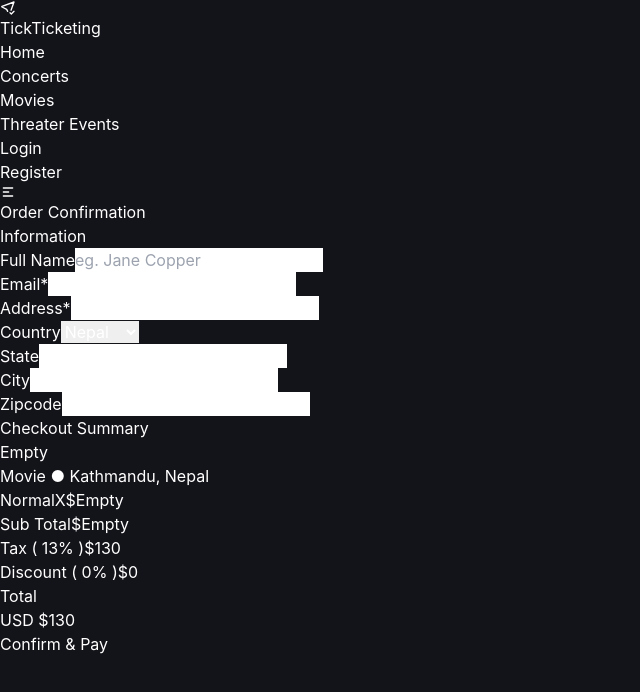
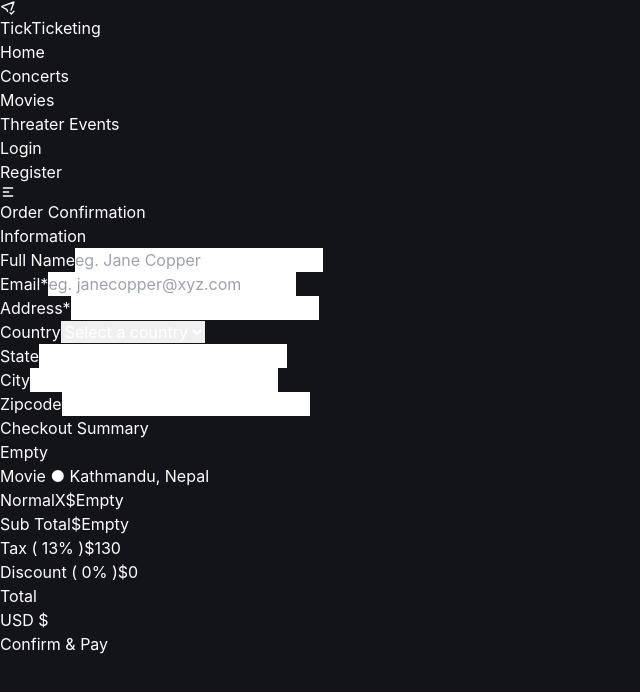
Before and after one commit to nepidkhadka/Ticketing, a React (Vite) app: page /checkout in a window 1280 px wide. Shown: the top 692 px of the page, without its empty margins (0-640 px from the left). Built offline with nearby package versions, Linux system fonts and the light colour scheme.

Commit message:
Changes to Checkout Component -- User Form Input Bind & Validation

```diff
--- a/src/Components/Cart.jsx
+++ b/src/Components/Cart.jsx
@@ -1,5 +1,5 @@
 import React, { useState, useEffect, useContext } from "react";
-import { Link, Navigate, useNavigate, useParams } from "react-router-dom";
+import { Link, useNavigate, useParams } from "react-router-dom";
 import { IoCalendarOutline } from "react-icons/io5";
 import { FaLocationDot } from "react-icons/fa6";
 import { FaMinus } from "react-icons/fa6";
@@ -14,7 +14,7 @@
     subtotal: 500,
   });
 
-  const {ticketdata, setticketdata} = useContext(CartContext);
+  const { ticketdata, setticketdata } = useContext(CartContext);
 
   //UseState for Movie Data & Loading
   const [currentMovie, setcurrentMovie] = useState();
@@ -37,7 +37,7 @@
 
   //Plus Button Click Function
   const handleClickPlus = () => {
-    if (price.qty < 5) {
+    if (price.qty < 10) {
       setprice({
         ...price,
         qty: price.qty + 1,
@@ -48,14 +48,16 @@
 
   //Save Data To Cart Context
   const handleCheckout = () => {
+    const mytempsubtotal = price.subtotal;
     setticketdata({
       ...ticketdata,
-        ticketprice:price.ticketprice,
-        moviename:currentMovie.original_title,
+      ticketprice: price.ticketprice,
+      moviename: currentMovie.original_title,
       qty: price.qty,
       subtotal: price.subtotal,
-    })
-    navigate("/checkout")
+      totalprice : mytempsubtotal+ticketdata.tax
+    });
+    navigate("/checkout");
   };
 
   //SideEffects for Fetching API Data & To Set Loading Value To False
@@ -91,7 +93,8 @@
     );
 
   return (
-    //Container For Movie & Event Box
+    // Section & Container For Movie & Event Box
+    <section>
       <div className="container py-20 px-6 sm:px-1 mx-auto">
         <div className="cart sm:relative flex flex-col items-center sm:block">
           <div className="moviebox max-w-[240px]">
@@ -176,6 +179,7 @@
           </div>
         </div>
       </div>
+    </section>
   );
 };
 
--- a/src/Components/Checkout.jsx
+++ b/src/Components/Checkout.jsx
@@ -1,17 +1,38 @@
 import React, { useContext } from "react";
 import CartContext from "../Context/CartContext";
+import { useNavigate } from "react-router-dom";
 
 const Checkout = () => {
-  const { ticketdata } = useContext(CartContext);
+  const navigate =  useNavigate();
+
+  //Context Destrcturing For State Access
+  const { ticketdata, userData, setuserData } = useContext(CartContext);
+
+  // Two Way Bind For User Data Input
+  const handleFormChange = (e) => {
+    const { name, value } = e.target;
+    setuserData((prev) => ({ ...prev, [name]: value }));
+  };
+
+  //Form Validation
+  const validateForm=()=> {
+    if (userData.fullname.length == 0  || userData.email.length == 0 || userData.country.length == 0 || userData.state.length == 0 || userData.city.length == 0 || userData.zipcode.length == 0) {
+      alert('Invalid Form, Fill Up All Details')
+    }else{
+      navigate("/")
+    }
+
+  }
+
   return (
     <section>
-      <div className="container py-10 mx-auto">
+      <div className="container py-10 px-2 mx-auto">
         <div className="px-2 sm:p-0 text-xl font-medium">
           <h2>Order Confirmation</h2>
         </div>
         <div className="line w-full my-6 bg-[#252d3c] h-[1px]"></div>
-        <div className="flex justify-center sm:justify-between flex-wrap ">
-          <div className="bg-[#1c1c24] p-6 mt-6 rounded-md border-[#252d3c] border w-2/3 ">
+        <div className="flex justify-center sm:justify-between flex-wrap">
+          <div className="bg-[#1c1c24] p-6 mt-6 rounded-md border-[#252d3c] border w-3/5 ">
             <h4 className="text-lg">Information</h4>
             <form action="#" className="mt-8 grid grid-cols-6 gap-6">
               <div className="col-span-6">
@@ -23,6 +44,8 @@
                 </label>
 
                 <input
+                  onChange={handleFormChange}
+                  value={userData.fullname}
                   type="text"
                   id="fullname"
                   name="fullname"
@@ -40,9 +63,12 @@
                 </label>
 
                 <input
+                  onChange={handleFormChange}
+                  value={userData.email}
                   type="email"
                   id="email"
                   name="email"
+                  placeholder="eg. janecopper@xyz.com"
                   className="mt-2 w-full rounded-md h-10 p-4 outline-none border-[#252d3c] bg-inherit border"
                 />
               </div>
@@ -56,6 +82,8 @@
                 </label>
 
                 <input
+                  onChange={handleFormChange}
+                  value={userData.address}
                   type="text"
                   id="address"
                   name="address"
@@ -72,19 +100,25 @@
                 </label>
 
                 <select
+                  onChange={handleFormChange}
+                  value={userData.country}
+                  name="country"
                   id="country"
                   className="mt-2 w-full rounded-md h-10 p-2 outline-none dark:text-white border-[#252d3c] bg-inherit border"
                 >
-                  <option className="bg-[#252d3c]" value="nepal">
+                  <option className="bg-[#252d3c]" value="" disabled>
+                    Select a country
+                  </option>
+                  <option className="bg-[#252d3c]" value="Nepal">
                     Nepal
                   </option>
-                  <option className="bg-[#252d3c]" value="usa">
+                  <option className="bg-[#252d3c]" value="USA">
                     USA
                   </option>
-                  <option className="bg-[#252d3c]" value="china">
+                  <option className="bg-[#252d3c]" value="China">
                     China
                   </option>
-                  <option className="bg-[#252d3c]" value="canada">
+                  <option className="bg-[#252d3c]" value="Canada">
                     Canada
                   </option>
                 </select>
@@ -99,9 +133,11 @@
                 </label>
 
                 <input
+                  onChange={handleFormChange}
+                  value={userData.state}
                   type="text"
                   id="state"
-                  name="address"
+                  name="state"
                   className="mt-2 w-full rounded-md h-10 p-4 outline-none border-[#252d3c] bg-inherit border"
                 />
               </div>
@@ -115,9 +151,11 @@
                 </label>
 
                 <input
+                  onChange={handleFormChange}
+                  value={userData.city}
                   type="text"
                   id="city"
-                  name="address"
+                  name="city"
                   className="mt-2 w-full rounded-md h-10 p-4 outline-none border-[#252d3c] bg-inherit border"
                 />
               </div>
@@ -131,9 +169,13 @@
                 </label>
 
                 <input
-                  type="text"
+                  onChange={handleFormChange}
+                  value={userData.zipcode}
+                  type="number"
+                  pattern="[0-9]{5}"
                   id="zipcode"
-                  name="address"
+                  name="zipcode"
+                  max={5}
                   className="mt-2 w-full rounded-md h-10 p-4 outline-none border-[#252d3c] bg-inherit border"
                 />
               </div>
@@ -178,12 +220,19 @@
               <p className="text-[#98abc0]">
                 USD{" "}
                 <span className="text-white font-medium text-xl">
-                  ${ticketdata.subtotal + ticketdata.tax}
+                  ${ticketdata.totalprice}
                 </span>{" "}
               </p>
             </div>
             <div className="line w-full my-4 bg-[#252d3c] h-[1px]"></div>
-            <button className="bg-[#e14658] w-full p-2 rounded-md font-semibold ">
+            <button
+              onClick={() => {
+                validateForm();
+                console.log(userData);
+                console.log(ticketdata);
+              }}
+              className="bg-[#e14658] w-full p-2 rounded-md font-semibold "
+            >
               Confirm & Pay
             </button>
           </div>
--- a/src/Components/Movies.jsx
+++ b/src/Components/Movies.jsx
@@ -8,9 +8,7 @@
 
   //SideEffects for Fetching API Data & To Set Loading Value To False
   useEffect(() => {
-    fetch(
-      "https://api.themoviedb.org/3/movie/popular?api_key=4e44d9029b1270a757cddc766a1bcb63&language=en-US"
-    )
+    fetch("https://api.themoviedb.org/3/movie/popular?api_key=4e44d9029b1270a757cddc766a1bcb63&language=en-US")
       .then((res) => res.json())
       .then((data) => setmovies(data.results));
     setTimeout(() => {
@@ -34,6 +32,7 @@
     );
 
   return (
+    <section>
       <div className="bg-[#13131a] h-full">
         <div className="container py-10 mx-auto">
           <div className="flex gap-16 items-center justify-center flex-wrap">
@@ -58,7 +57,8 @@
                   </h2>
                   {/* <p className=" font-extralight">{movie.overview.slice(0,60)+"..."}</p> */}
                   <p className="font-semibold">
-                  {movie.release_date} ● {movie.original_language.toUpperCase()}
+                    {movie.release_date} ●{" "}
+                    {movie.original_language.toUpperCase()}
                   </p>
                 </div>
               </div>
@@ -66,6 +66,7 @@
           </div>
         </div>
       </div>
+    </section>
   );
 };
 
--- a/src/Components/Navbar.jsx
+++ b/src/Components/Navbar.jsx
@@ -3,9 +3,9 @@
 import { CgMenuLeftAlt } from "react-icons/cg";
 import { Link } from "react-router-dom";
 
-
 const Navbar = () => {
   return (
+    <header>
       <div className="bg-[#1c1c24]">
         <div className="container mx-auto">
           <nav>
@@ -31,13 +31,16 @@
 
               <div className="loginregister hidden sm:flex items-center sm:gap-2 md:gap-8 text-white font-medium cursor-pointer">
                 <div className="">Login</div>
-              <div className="bg-[#e14658] py-2 px-4 rounded-md">Register</div>
+                <div className="bg-[#e14658] py-2 px-4 rounded-md">
+                  Register
+                </div>
               </div>
               <CgMenuLeftAlt className="sm:hidden text-white h-8 w-16" />
             </div>
           </nav>
         </div>
       </div>
+    </header>
   );
 };
 
--- a/src/Context/CartContext.jsx
+++ b/src/Context/CartContext.jsx
@@ -20,11 +20,11 @@
     country:"",
     state:"",
     city:"",
-    zipcode:null,
+    zipcode:"",
   });
 
   return (
-    <CartContext.Provider value={{ ticketdata, setticketdata }}>
+    <CartContext.Provider value={{ ticketdata, setticketdata, userData, setuserData }}>
       {children}
     </CartContext.Provider>
   );
```
Lines whose indentation alone changed are shown as unchanged.
